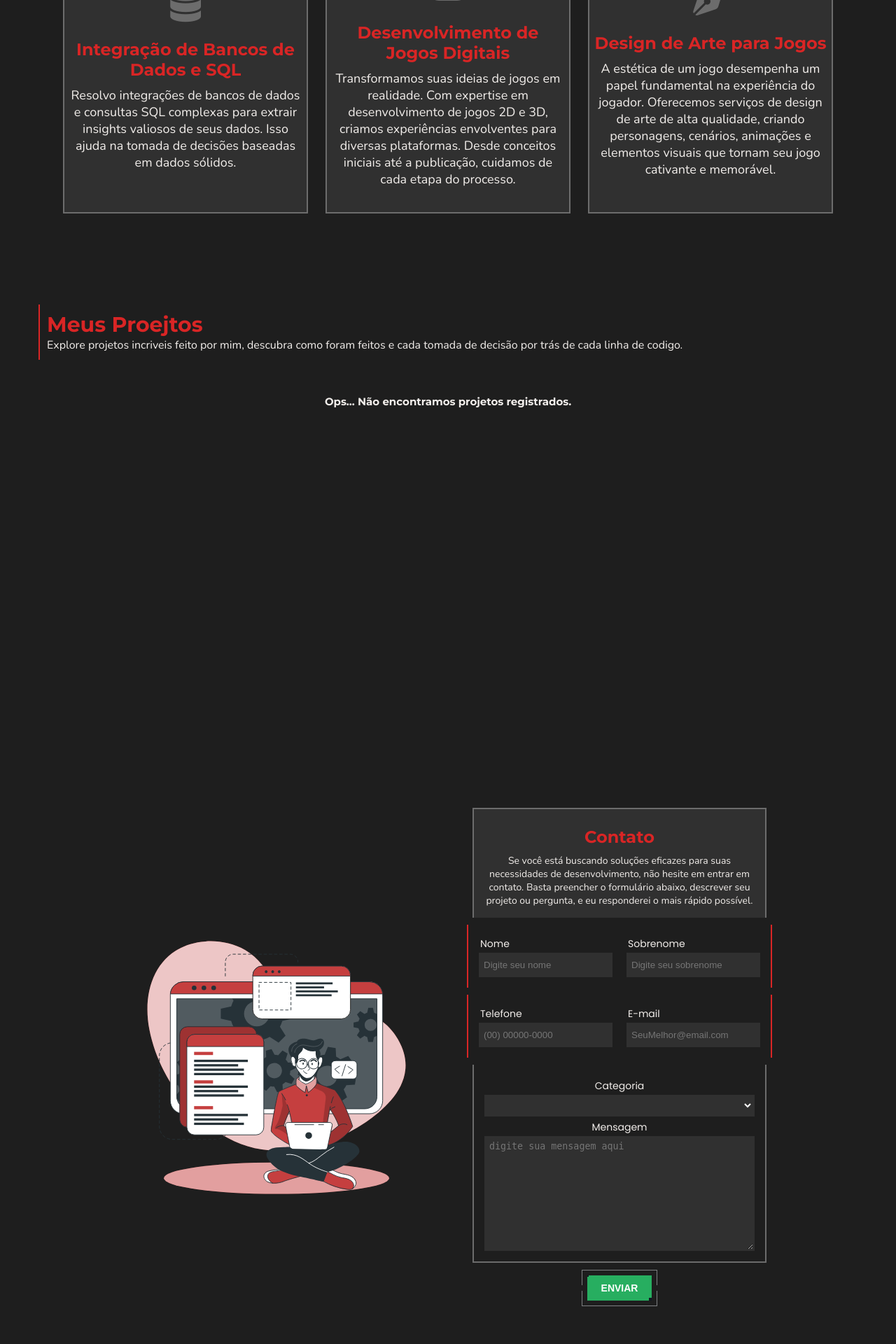
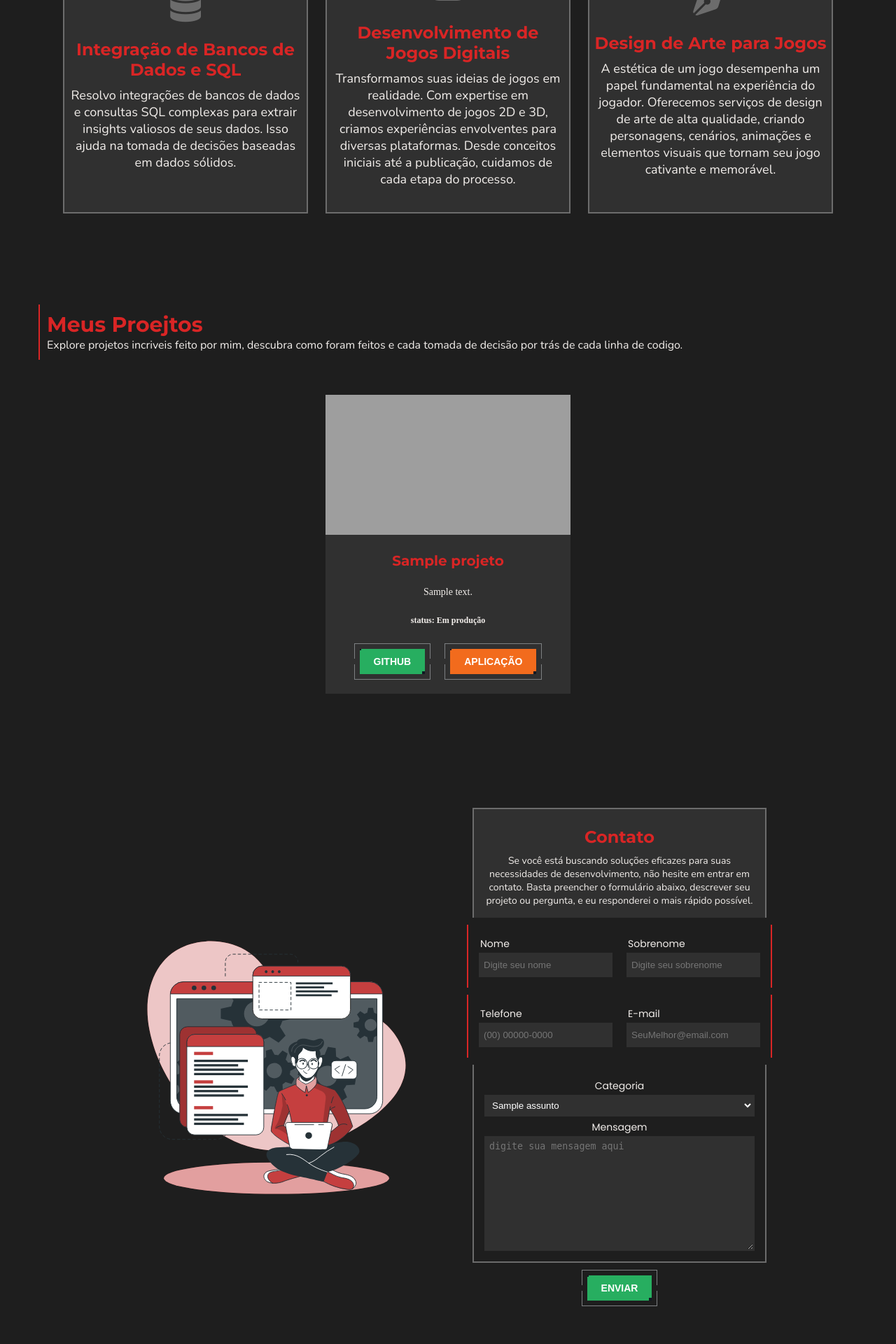
Before and after one commit to Hericlys/Site_portfolio, a Django app: page / in a window 1280 px wide. Shown: the part 2536-4456 px from the top of the page at 70% size. Run offline with Django 4.2, Linux system fonts and the light colour scheme; tables that the repository leaves empty hold one stand-in row (values such as "Sample post"); grey boxes marked "Sample" are stand-in pictures; lists and menus that the app fills with data are empty; some libraries are stand-ins or nearby versions; grey boxes are pictures that could not be loaded.

Commit message:
monstrando projetos na pagina home

```diff
--- a/pages/templates/pages/home.html
+++ b/pages/templates/pages/home.html
@@ -218,8 +218,8 @@
                 <p class="fonte-corpo fonte-estilo-paragrafo">Explore projetos incriveis feito por mim, descubra como foram feitos e cada tomada de decisão por trás de cada linha de codigo.</p>
             </div>
             <div class="conteiner-catoes">
-                {% if projetos %}
-                    {% for projeto in projetos %}
+                {% if projects %}
+                    {% for projeto in projects %}
                         {% include 'portfolio/parciais/cartao_projeto.html' %}
                     {% endfor %}
                 {% else %}
--- a/pages/views.py
+++ b/pages/views.py
@@ -1,10 +1,11 @@
 from django.shortcuts import render
 from pages.descriptions import home_description
-from portfolio.models import Projeto
+from portfolio.models import Projeto, Assunto
 
 
 def home(request):
     projects = Projeto.objects.all().order_by('-id',)[:3]
+    assuntos = Assunto.objects.all()
 
     context = {
         'page_settings': {
@@ -16,6 +17,7 @@ def home(request):
 
         },
         'projects': projects,
+        'assuntos': assuntos,
     }
 
     if request.method == 'POST':
--- a/portfolio/templates/portfolio/projetos.html
+++ b/portfolio/templates/portfolio/projetos.html
@@ -6,9 +6,6 @@
 {% endblock style %}
 
 {% block menu_links %}
-
-    <li><a href="{% url 'portfolio:home' %}#home" class="link">Home</a></li>
-    <li><a href="{% url 'portfolio:home' %}#contato" class="link">Contato</a></li>
     <li><a href="#" class="link">Blog</a></li>
 
 {% endblock menu_links %}
--- a/project/urls.py
+++ b/project/urls.py
@@ -8,7 +8,7 @@ urlpatterns = [
     path('summernote/', include('django_summernote.urls')),
     path('accounts/', include('accounts.urls')),
     path('blog/', include('blog.urls')),
-    path('portfolio', include('portfolio.urls')),
+    path('portfolio/', include('portfolio.urls')),
     path('', include('pages.urls')),
 ]
 
```
